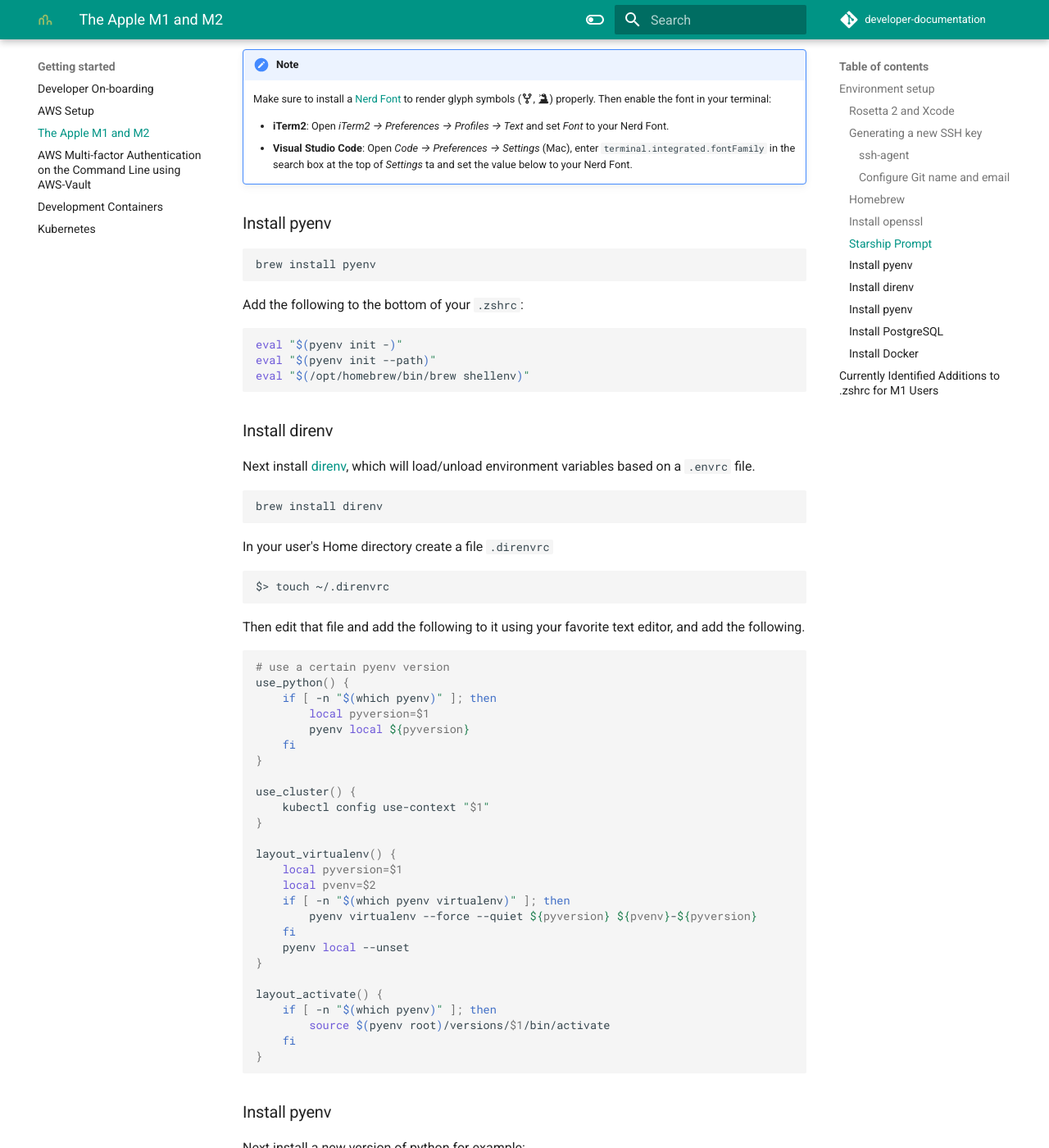
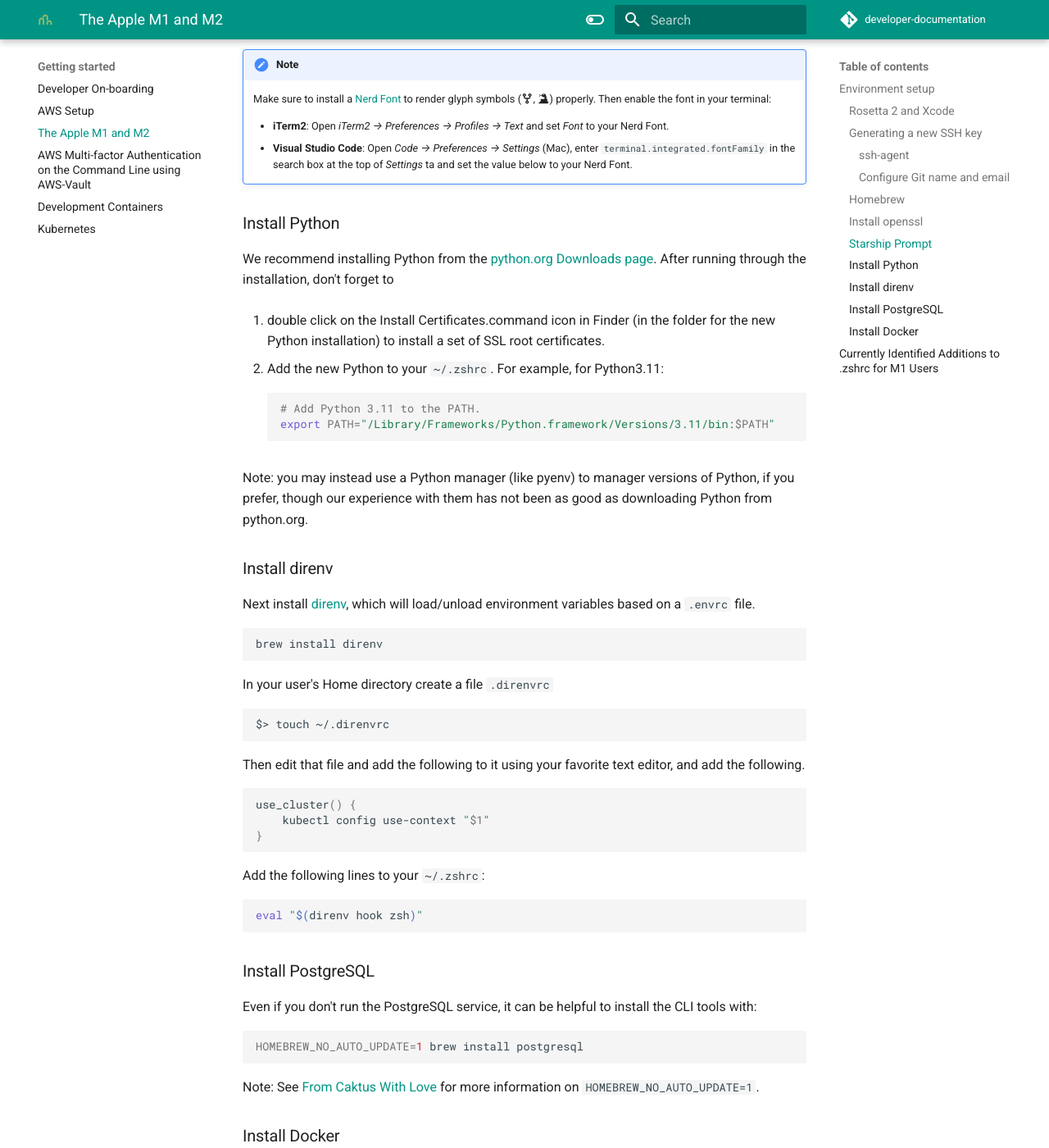
Before and after one commit to caktus/guidebook, an MkDocs documentation site: the page built from docs/getting-started/M1.md, in a window 1280 px wide and 1400 px high, scrolled down 2355 px. Shown: the whole window at 82% size. Built offline with MkDocs 1.6.1 and Material for MkDocs 9.7.7, drawn with Linux system fonts in a browser that asks for light colours; comment, search, counter and statistics services are not loaded; some of the changed text lies outside the part shown.

Commit message:
update docs for installing Python (from python.org, rather than pyenv)

````diff
--- a/docs/getting-started/M1.md
+++ b/docs/getting-started/M1.md
@@ -113,20 +113,20 @@
     - **Visual Studio Code**: Open *Code → Preferences → Settings* (Mac), enter `terminal.integrated.fontFamily` in the search box at the top of *Settings* ta and set the value below to your Nerd Font.
 
 
-### Install pyenv
+### Install Python
 
-```
-brew install pyenv
-```
+We recommend installing Python from the [python.org Downloads page](https://www.python.org/downloads/). After running through the installation, don't forget to
 
-Add the following to the bottom of your `.zshrc`:
+1. double click on the Install Certificates.command icon in Finder (in the folder for the new Python installation) to install a set of SSL root certificates.
 
-```shell
-eval "$(pyenv init -)"
-eval "$(pyenv init --path)"
-eval "$(/opt/homebrew/bin/brew shellenv)"
-```
+2. Add the new Python to your `~/.zshrc`. For example, for Python3.11:
 
+    ```shell
+    # Add Python 3.11 to the PATH.
+    export PATH="/Library/Frameworks/Python.framework/Versions/3.11/bin:$PATH"
+    ```
+
+Note: you may instead use a Python manager (like pyenv) to manager versions of Python, if you prefer, though our experience with them has not been as good as downloading Python from python.org.
 
 ### Install direnv
 
@@ -146,45 +146,10 @@
 the following.
 
 ```shell
-# use a certain pyenv version
-use_python() {
-    if [ -n "$(which pyenv)" ]; then
-        local pyversion=$1
-        pyenv local ${pyversion}
-    fi
-}
 
 use_cluster() {
     kubectl config use-context "$1"
 }
-
-layout_virtualenv() {
-    local pyversion=$1
-    local pvenv=$2
-    if [ -n "$(which pyenv virtualenv)" ]; then
-        pyenv virtualenv --force --quiet ${pyversion} ${pvenv}-${pyversion}
-    fi
-    pyenv local --unset
-}
-
-layout_activate() {
-    if [ -n "$(which pyenv)" ]; then
-        source $(pyenv root)/versions/$1/bin/activate
-    fi
-}
-
-```
-
-### Install pyenv
-
-Next install a new version of python for example:
-
-```shell
-pyenv install --list
-```
-
-```shell
-pyenv install 3.9.2
 ```
 
 Add the following lines to your `~/.zshrc`:
@@ -250,11 +215,6 @@
 # Hook in direnv
 eval "$(direnv hook zsh)"
 
-# pyenv
-eval "$(pyenv init -)"
-eval "$(pyenv init --path)"
-eval "$(/opt/homebrew/bin/brew shellenv)"
-```
 
 After adding this to your `.zshrc`, source the file to make it available to your current
 environment.
````
